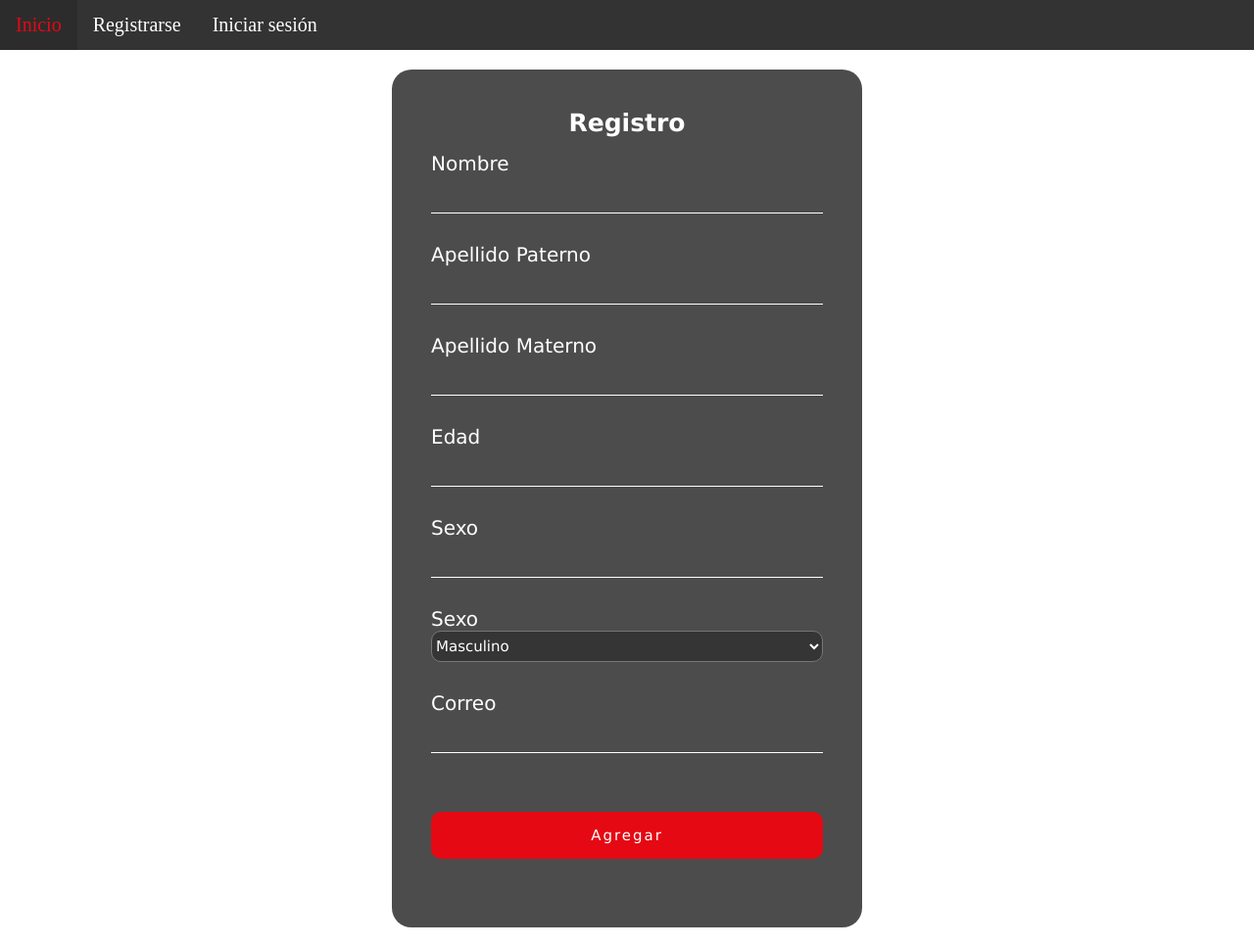
After one commit to ramssrez/colegioMexico, a PHP site: page /pages/registerUser.php in a window 1280 px wide. The commit adds this page. Shown: the whole page at 98% size. Run offline with PHP 8.4, Linux system fonts and the light colour scheme.

Commit message:
Creación de la pagina para registrar un usuario

```diff
--- a/components/navigationGeneral.php
+++ b/components/navigationGeneral.php
@@ -1,7 +1,7 @@
         <nav class="navbar column">
             <ul>
                 <li><a href="../../colegio-instituto-mexico/index.php">Inicio</a></li>
-                <li><a href="#">Registrarse</a></li>
+                <li><a href="../../colegio-instituto-mexico/pages/registerUser.php">Registrarse</a></li>
                 <li><a href="#">Iniciar sesión</a></li>
             </ul>
         </nav>
--- a/css/styles.css
+++ b/css/styles.css
@@ -48,3 +48,58 @@ li:last-child {
     font-size: 20px;
     margin: 5px 500px;
 }
+.contenedor{
+    margin: 20px auto;
+    width: 400px;
+    padding: 40px;
+    background: rgba(0,0,0, .7);
+    border-radius: 20px;
+}
+.contenedor h2{
+    margin-bottom: 15px;
+    padding: 0;
+    font-size: 25px;
+    font-weight: bolder;
+    color: white;
+    text-align: center;
+    font-family: Verdana, Georgia, 'Times New Roman', Times, serif;
+}
+.contenedor .elemento label{
+    font-size: 20px;
+    color: #fff;
+    font-family: Verdana, Georgia, 'Times New Roman', Times, serif;
+}
+.contenedor .elemento input{
+    width: 100%;
+    padding: 10px 0;
+    color: #fff;
+    background: transparent;
+    border: none;
+    border-bottom: 01px solid #fff;
+    margin-bottom: 30px;
+    font-size: 15px;
+    font-family: Verdana, Georgia, 'Times New Roman', Times, serif;
+}
+.contenedor .elemento select{
+    font-size: 15px;
+    font-family: Verdana, Georgia, 'Times New Roman', Times, serif;
+    width: 100%;
+    color: #fff;
+    border-radius: 10px;
+    padding: 5px 0;
+    margin-bottom: 30px;
+    background-color: rgba(0,0,0, .3);
+}
+.contenedor .elemento select option {
+    background-color: rgba(0,0,0, .7);
+}
+.contenedor .elemento input[type="submit"]{
+    background-color: #e50914;
+    border:none;
+    letter-spacing: 2px;
+    cursor: pointer;
+    padding: 15px;
+    margin-top: 30px;
+    border-radius: 10px;
+    font-family: Verdana, Georgia, 'Times New Roman', Times, serif;
+}
--- /dev/null
+++ b/pages/registerUser.php
@@ -0,0 +1,54 @@
+<!DOCTYPE html>
+<html lang="es">
+    <head>
+        <meta charset="UTF-8">
+        <meta name="viewport" content="width=device-width, initial-scale=1.0">
+        <link rel="stylesheet" href="../css/styles.css">
+        <title>Colegio Instituto México</title>
+    </head>
+    <body>
+        <?php
+            include("../components/navigationGeneral.php");
+        ?>
+        <div class="contenedor">
+            <h2>Registro</h2>
+            <form action="#">
+                <div class="elemento">
+                    <label for="name-user">Nombre</label>
+                    <input type="text" id="name-user" name="name-user">
+                </div>
+                <div class="elemento">
+                    <label for="apellido-paterno-user">Apellido Paterno</label>
+                    <input type="text" id="apellido-paterno-user" name="apellido-paterno-user">
+                </div>
+                <div class="elemento">
+                    <label for="apellido-materno-user">Apellido Materno</label>
+                    <input type="text" id="apellido-materno-user" name="apellido-materno-user">
+                </div>
+                <div class="elemento">
+                    <label for="name-actor">Edad</label>
+                    <input type="number" id="name-actor" name="name-actor">
+                </div>
+                <div class="elemento">
+                    <label for="name-actor">Sexo</label>
+                    <input type="text" id="name-actor" name="name-actor">
+                </div>
+                <div class="elemento">
+                    <label for="name-actor">Sexo</label>
+                    <select name="" id="">
+                        <option value="Masculino">Masculino</option>
+                        <option value="Femenino">Femenino</option>
+                    </select>
+                </div>
+                <div class="elemento">
+                    <label for="name-actor">Correo</label>
+                    <input type="text" id="name-actor" name="name-actor">
+                </div>
+                <div class="elemento">
+                        <input id="btn-agregar" type="submit" name= "submit-cliente" value="Agregar">
+                </div>
+
+            </form>
+        </div>
+    </body>
+</html>
```
